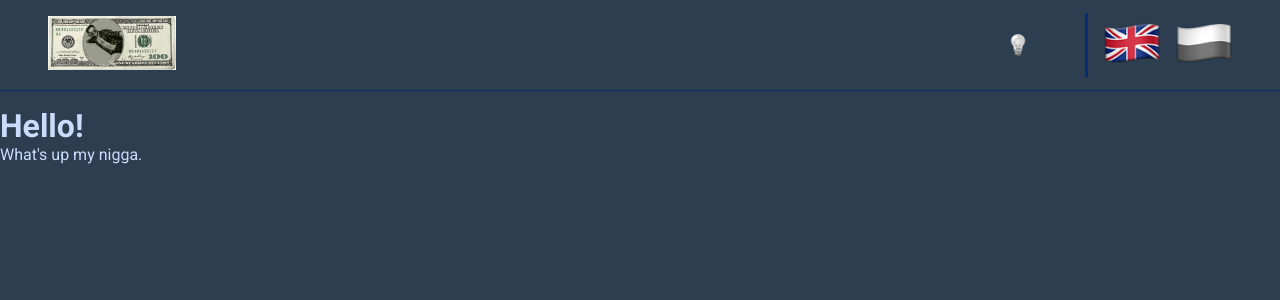
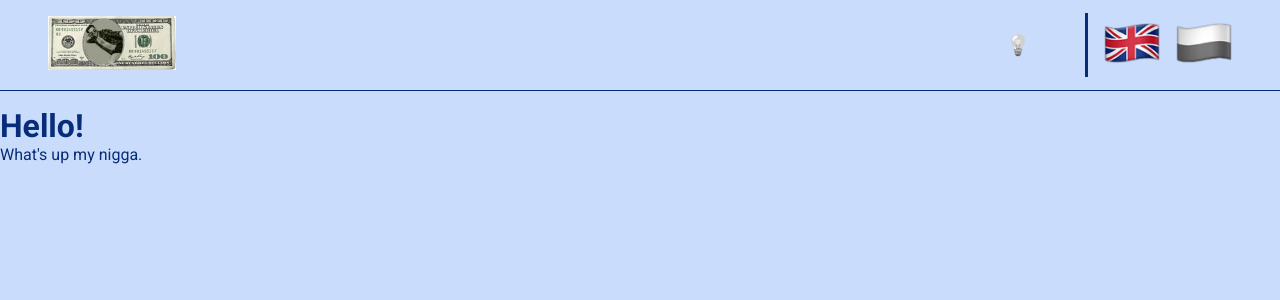
Before and after one commit to KondyKox/DebtTracker, a React (Vite) app: page / in a window 1280 px wide. Shown: the top 300 px of the page. Built offline with nearby package versions, Linux system fonts and the light colour scheme.

Commit message:
light mode

```diff
--- a/src/App.jsx
+++ b/src/App.jsx
@@ -28,7 +28,7 @@ const App = () => {
   }, []);
 
   useEffect(() => {
-    document.body.classList.toggle("light-theme", !isDarkTheme);
+    document.body.classList.toggle("light-mode", isDarkTheme);
   }, [isDarkTheme]);
 
   // Change current theme
--- a/src/index.css
+++ b/src/index.css
@@ -22,7 +22,7 @@
   --clr-dark: #2c3e50;
   --clr-light: #cadcfc;
   --clr-blue: #072d79;
-  --clr-red: #970c0c;
+  --clr-red: #b61818;
 
   --font-sm: 0.775rem;
   --font-md: 1rem;
@@ -41,15 +41,15 @@ html {
   scroll-behavior: smooth;
 }
 
+.light-mode {
+  --clr-dark: #cadcfc;
+  --clr-light: #072d79;
+}
+
 body {
   font-family: "Roboto", sans-serif;
   background: var(--clr-dark);
   color: var(--clr-light);
-}
-
-body.light-theme {
-  background: var(--clr-light);
-  color: var(--clr-blue);
 }
 
 ul {
```
